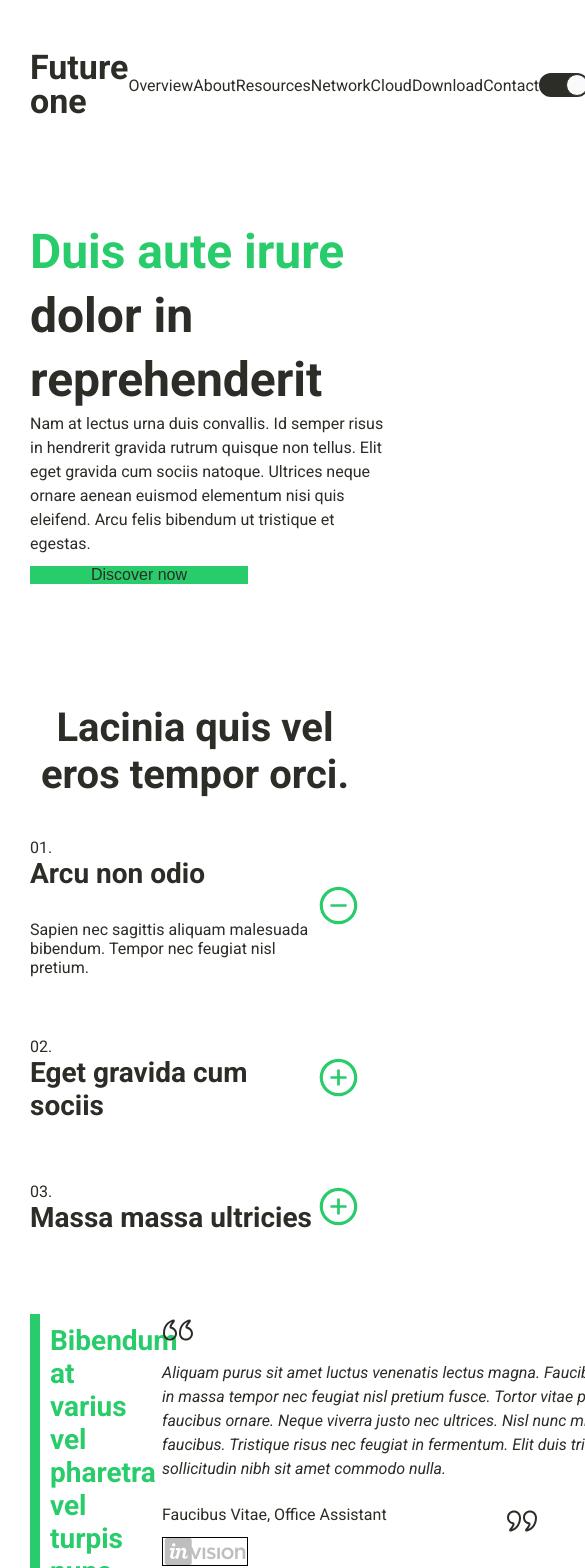
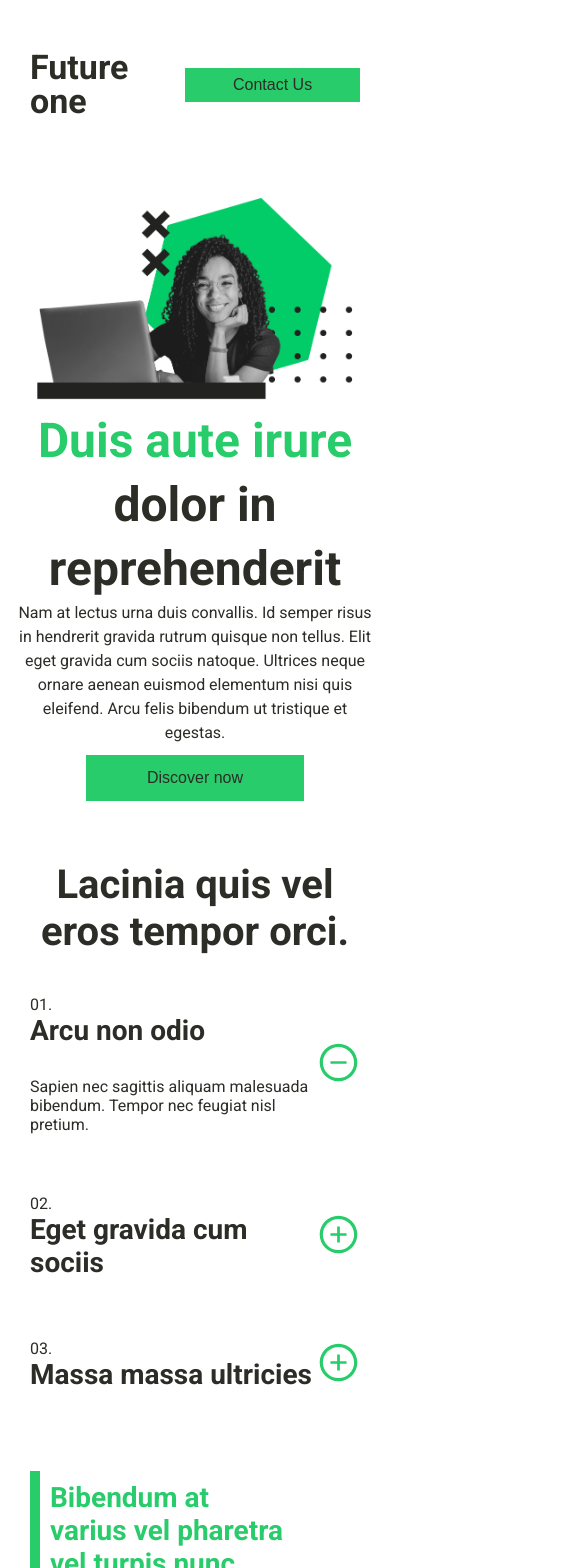
Before and after one commit to Art1us/codiLime, a React (Create React App) app: page / in a window 390 px wide. Shown: the top 1568 px of the page, 585 px wide, since content can reach past the window. Built offline with nearby package versions, Linux system fonts and the light colour scheme.

Commit message:
adaptive mobile

```diff
--- a/src/App.css
+++ b/src/App.css
@@ -1,8 +1,8 @@
 body {
-
     font-family: 'Roboto', sans-serif;
     -webkit-font-smoothing: antialiased;
     -moz-osx-font-smoothing: grayscale;
+    overflow-x: hidden;
   }
 
   img {
@@ -20,4 +20,5 @@ body {
   .app{
     background-color: var(--color-background);
     color: var(--color-primary);
+    max-width: 100vw;
   }
--- a/src/components/BottomOption/BottomOption.css
+++ b/src/components/BottomOption/BottomOption.css
@@ -24,4 +24,5 @@
 .bottomOption__details a{
     font-size: 16px;
     color: white;
+    margin-left:5px ;
 }
--- a/src/components/BottomSection/BottomSection.css
+++ b/src/components/BottomSection/BottomSection.css
@@ -3,29 +3,29 @@
     max-width: 1200px;
     margin: 0 auto;
     margin-bottom: 50px;
-        background-color: var(--color-background);
-    color:var(--color-primary);
+    background-color: var(--color-background);
+    color: var(--color-primary);
 }
 
-.bottomSection__title{
+.bottomSection__title {
     font-size: 40px;
     margin-bottom: 30px;
 }
 
 
-.bottomSection__desc{
-    width: 1032px;
+.bottomSection__desc {
+    max-width: 1032px;
 }
 
-.bottomSection p{
+.bottomSection p {
     margin-bottom: 20px;
     font-size: 16px;
-line-height: 24px;
+    line-height: 24px;
 }
 
 
 .bottomSection__container {
     display: flex;
     justify-content: space-between;
-    width: 1187px;
+    max-width: 1187px;
 }
--- a/src/components/BottomSection/BottomSection.js
+++ b/src/components/BottomSection/BottomSection.js
@@ -8,7 +8,7 @@ function BottomSection() {
 
   return (
     <section className="bottomSection">
-      <article>
+      <article className="bottomSection__article">
         <h2 className="bottomSection__title">
           Massa tempor nec feugiat nisl pretium fusce
         </h2>
--- a/src/components/Footer/Footer.css
+++ b/src/components/Footer/Footer.css
@@ -1,7 +1,7 @@
 .footer {
     background-color: var(--color-footer-bg);
     color:var(--color-footer);
-    height: 375px;
+    max-height: 375px;
 }
 
 .footer__container {
@@ -23,6 +23,7 @@
     margin: 0 -150px;
     margin-top: 35px;
     border-spacing: 150px 0;
+    max-width: 100vw;
 }
 
 th {
@@ -79,3 +80,23 @@ footer a {
     text-decoration: none;
     color: var(--color-footer);
 }
+
+@media (max-width:600px){
+    .footer__top table {
+        margin: 10px 0;
+        border-spacing:0;
+    }
+
+    .footer__bottom{
+        flex-direction: column-reverse;
+    }
+    .footer__bottom a{
+        margin:0;
+    }
+
+    .footer__bottomContainer{
+        margin-bottom: 10px;
+        display: flex;
+        justify-content: space-between;
+    }
+}
--- a/src/components/Footer/Footer.js
+++ b/src/components/Footer/Footer.js
@@ -2,7 +2,7 @@ import React from "react";
 import "./Footer.css";
 import { AiFillFacebook, AiOutlineTwitter, AiFillGithub } from "react-icons/ai";
 import { IoLogoLinkedin } from "react-icons/io";
-import {TbLetterM} from "react-icons/tb"
+import { TbLetterM } from "react-icons/tb";
 
 function Footer() {
   return (
@@ -12,48 +12,70 @@ function Footer() {
           <table>
             <thead>
               <tr>
-                <th><a href="/"> Products</a></th>
-                <th><a href="/"> Collaborations</a></th>
+                <th>
+                  <a href="/"> Products</a>
+                </th>
+                <th>
+                  <a href="/"> Collaborations</a>
+                </th>
               </tr>
             </thead>
             <tbody>
               <tr>
-                <td><a href="/"> Tiramisu chocolate</a></td>
-                <td><a href="/"> Tiramisu chocolate</a></td>
+                <td>
+                  <a href="/"> Tiramisu chocolate</a>
+                </td>
+                <td>
+                  <a href="/"> Tiramisu chocolate</a>
+                </td>
               </tr>
               <tr>
-                <td><a href="/"> Pastry tart</a></td>
-                <td><a href="/"> Pastry tart</a></td>
+                <td>
+                  <a href="/"> Pastry tart</a>
+                </td>
+                <td>
+                  <a href="/"> Pastry tart</a>
+                </td>
               </tr>
               <tr>
-                <td><a href="/"> Pllipop brownie </a></td>
-                <td><a href="/"> Pllipop brownie </a></td>
+                <td>
+                  <a href="/"> Pllipop brownie </a>
+                </td>
+                <td>
+                  <a href="/"> Pllipop brownie </a>
+                </td>
               </tr>
             </tbody>
           </table>
         </div>
         <div className="footer__middle">
           <div className="footer__socialsContainer">
-            <a href="/"><AiFillFacebook className="footer__icon"/></a>
-            <a href="/"><AiOutlineTwitter className="footer__icon"/></a>
-            <a href="/"><IoLogoLinkedin className="footer__icon"/></a>
-            <a href="/"><TbLetterM className="footer__icon"/></a>
-            <a href="/"><AiFillGithub className="footer__icon"/></a>
+            <a href="/">
+              <AiFillFacebook className="footer__icon" />
+            </a>
+            <a href="/">
+              <AiOutlineTwitter className="footer__icon" />
+            </a>
+            <a href="/">
+              <IoLogoLinkedin className="footer__icon" />
+            </a>
+            <a href="/">
+              <TbLetterM className="footer__icon" />
+            </a>
+            <a href="/">
+              <AiFillGithub className="footer__icon" />
+            </a>
           </div>
         </div>
         <div className="footer__bottom">
           <a href="/">
             © 2003 - 2022 Carrot cake sweet pie Sp. z o.o. All rights reserved.
           </a>
-          <a href="/">
-            Legal
-          </a>
-          <a href="/">
-            Privacy policy
-          </a>
-          <a href="/">
-            Proud to Open Source
-          </a>
+          <div className="footer__bottomContainer">
+            <a href="/">Legal</a>
+            <a href="/">Privacy policy</a>
+            <a href="/">Proud to Open Source</a>
+          </div>
         </div>
       </div>
     </footer>
--- a/src/components/Header/Header.css
+++ b/src/components/Header/Header.css
@@ -2,13 +2,18 @@
     display: flex;
     justify-content: space-between;
     align-items: center;
+
     width: 100%;
     padding: 50px 30px;
     max-width: 1200px;
     margin: 0 auto;
     margin-bottom: 50px;
     background-color: var(--color-background);
-    color:var(--color-primary)
+    color: var(--color-primary)
+}
+
+.header__logoContainer {
+    grid-area: logo;
 }
 
 .header__logo {
@@ -18,18 +23,22 @@
     font-weight: 700;
     font-size: 34px;
     line-height: 100%;
-    margin-bottom:2px;
+    margin-bottom: 2px;
     width: fit-content;
 }
 
 .header__menu {
-    width:600px;
+    max-width: 600px;
 }
 
 .header__menu ul {
     display: flex;
     justify-content: space-between;
-    width:100%;
+    width: 100%;
+}
+
+.header__menu ul li{
+    padding: 0 5px;
 }
 
 .header__menu ul li a {
@@ -56,3 +65,18 @@
     background-color: var(--color-white);
     color: var(--color-accent);
 }
+
+@media (max-width:600px) {
+    .header {
+        margin-bottom: 20px;
+        grid: auto auto / auto auto;
+        grid-template-areas:
+            "logo contact"
+            "menu theme";
+    }
+
+    .header__menu,
+    .themeToggle {
+        display: none;
+    }
+}
--- a/src/components/HeroBanner/HeroBanner.css
+++ b/src/components/HeroBanner/HeroBanner.css
@@ -2,8 +2,6 @@
     display: flex;
     justify-content: space-between;
     align-items: center;
-
-
     padding: 0 30px;
     max-width: 1200px;
     margin: 0 auto;
@@ -15,8 +13,7 @@
 }
 
 .heroBanner__left {
-    width: 467px;
-    height: 364px;
+    max-width: 467px;
     display: flex;
     flex-direction: column;
     justify-content: space-between;
@@ -47,8 +44,6 @@
     border: none;
     background-color: var(--color-accent);
     color: var(--color-white);
-
-
     width: 218px;
     height: 46px;
     font-size: 16px;
@@ -59,3 +54,15 @@
     color: var(--color-accent);
     border: 2px solid var(--color-accent);
 }
+
+@media(max-width:600px){
+    .heroBanner{
+        flex-direction: column-reverse;
+        margin-bottom: 60px;
+    }
+
+    .heroBanner__left{
+        text-align: center;
+        align-items: center;
+    }
+}
--- a/src/components/QuoteSection/QuoteSection.css
+++ b/src/components/QuoteSection/QuoteSection.css
@@ -5,7 +5,7 @@
     margin: 0 auto;
     margin-bottom: 140px;
     background-color: var(--color-background);
-    color:var(--color-primary);
+    color: var(--color-primary);
 }
 
 .quoteSection__left {
@@ -28,7 +28,7 @@
 
 .quoteSection__quote {
     display: grid;
-    grid: repeat(3,auto) / repeat(2,auto);
+    grid: repeat(3, auto) / repeat(2, auto);
     row-gap: 15px;
 }
 
@@ -38,8 +38,8 @@
     font-style: italic;
     font-size: 16px;
     line-height: 24px;
-    width: 495px;
-    height: 129px;
+    max-width: 495px;
+
 }
 
 .quoteSection__quote p {
@@ -49,3 +49,22 @@
 .quoteSection_quote1 {
     grid-row: 3;
 }
+
+@media (max-width:600px) {
+    .quoteSection {
+        flex-direction: column;
+        margin-bottom: 60px;
+    }
+
+    .quoteSection__left{
+        width: 100%;
+        margin-bottom: 20px;
+    }
+    .quoteSection__right {
+        width: 100%;
+    }
+
+    .quoteSection__quote{
+        margin-bottom:20px;
+    }
+}
--- a/src/components/Subscribe/Subscribe.css
+++ b/src/components/Subscribe/Subscribe.css
@@ -1,6 +1,6 @@
 .subscribe {
     background-color: var(--color-accent);
-    color:var(--color-background);
+    color: var(--color-background);
     height: 200px;
 }
 
@@ -18,7 +18,7 @@
     justify-content: space-evenly;
 }
 
-.subscribe__container form{
+.subscribe__container form {
     display: flex;
     align-items: center;
 }
@@ -26,22 +26,22 @@
 .subscribe__container form input {
     border: none;
     margin-right: 10px;
-    width: 502px;
+    max-width: 502px;
     height: 44px;
     font-size: 14px;
     border: 1px var(--color-background) solid;
     background-color: var(--color-background);
-    padding:0 10px;
+    padding: 0 10px;
 }
 
-.subscribe__container form input::placeholder{
+.subscribe__container form input::placeholder {
     color: var(--color-accent);
     font-size: 14px;
 }
 
 .subscribe__container form button {
     border: none;
-    width: 145px;
+    max-width: 145px;
     height: 44px;
     font-size: 16px;
     color: var(--color-background);
@@ -54,3 +54,24 @@
     color: var(--color-accent);
     background-color: var(--color-background)
 }
+
+@media (max-width:600px) {
+    .subscribe__container form {
+        flex-direction: column;
+        width: 90%;
+        align-items: center;
+
+    }
+
+    .subscribe__container form input {
+        width: 100%;
+        margin: 0;
+        margin-bottom: 5px;
+    }
+
+    .subscribe__container form button {
+        max-width: 100%;
+        width:100%;
+        margin: 0;
+    }
+}
--- a/src/components/Toggle/ThemeToggle.css
+++ b/src/components/Toggle/ThemeToggle.css
@@ -1,9 +1,14 @@
 .themeToggle {
   display: flex;
   align-items: center;
+  margin: 0 5px;
 }
 .themeToggle span{
   margin-left:3px;
+}
+
+@media (max-width: 600px){
+  .themeToggle{display:none}
 }
 
 .react-toggle {
```
Also changed, not shown: src/components/Toggle/ThemeToggle.js (line endings or trailing spaces).
